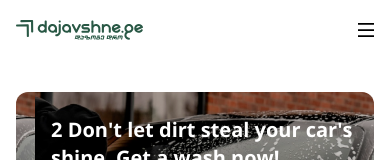
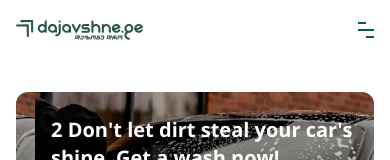
Before and after one commit to Dajavshne/Dajavshne-FE, a Next.js app: page / in a window 390 px wide. Shown: the top 160 px of the page. Built offline with nearby package versions, Linux system fonts and the light colour scheme.

Commit message:
Improve mobile menu styling

```diff
--- a/src/app/(main)/components/Header.tsx
+++ b/src/app/(main)/components/Header.tsx
@@ -8,7 +8,6 @@ import { twJoin } from 'tailwind-merge';
 
 import BurgerIcon from '@/app/components/BurgerIcon';
 import Button from '@/app/components/Button';
-import CloseIcon from '@/app/components/CloseIcon';
 import NavLink from '@/app/components/NavLink';
 import useWindowSize from '@/app/hooks/useWindowSize';
 
@@ -80,17 +79,16 @@ const Header = () => {
       isOverlayVisible &&
       createPortal(
         <div
-          className="absolute left-0 top-0 size-full bg-black/15 backdrop-blur-sm"
+          className="fixed left-0 top-0 size-full bg-black/15 backdrop-blur-sm"
           onClick={toggleMenu}
         >
           <div
             className={twJoin(
-              'flex h-full w-[264px] flex-col bg-white px-4 py-8 transition-all duration-300',
-              !isMenuOpened && '-translate-x-full',
+              'absolute right-0 flex h-full w-[264px] flex-col bg-white px-4 py-8 transition-all duration-300',
+              !isMenuOpened && 'translate-x-full',
             )}
             onClick={(e) => e.stopPropagation()}
           >
-            <CloseIcon onClick={toggleMenu} />
             <nav className="mt-6">{renderMenu()}</nav>
             <div className="mt-12 flex flex-col-reverse gap-y-4">{renderAccountControls()}</div>
           </div>
@@ -101,12 +99,14 @@ const Header = () => {
   };
 
   return (
-    <header className="mx-auto flex max-w-1920 items-center justify-between px-4 py-5 md:px-12 lg:py-10 2xl:px-desktop">
+    <header className="mx-auto flex max-w-1920 items-center justify-between px-4 py-5 md:px-6 lg:py-10 2xl:px-desktop">
       {renderLogo()}
-      <BurgerIcon onClick={toggleMenu} />
-      {isDesktopMenu && <nav>{renderMenu()}</nav>}
+      {!isDesktopMenu && <BurgerIcon isTransformed={isMenuOpened} onClick={toggleMenu} />}
+      {isDesktopMenu && <nav className="hidden lg:block">{renderMenu()}</nav>}
       {isDesktopMenu && (
-        <div className="flex items-center justify-center gap-6">{renderAccountControls()}</div>
+        <div className=" hidden items-center justify-center gap-6 lg:flex">
+          {renderAccountControls()}
+        </div>
       )}
       {renderMenuOverlay()}
     </header>
--- a/src/app/(main)/layout.tsx
+++ b/src/app/(main)/layout.tsx
@@ -16,7 +16,7 @@ export default function MainLayout({
   return (
     <>
       <Header />
-      <main className="mx-auto max-w-1920 px-4 md:px-16 2xl:px-desktop">{children}</main>
+      <main className="mx-auto max-w-1920 px-4 md:px-6 2xl:px-desktop">{children}</main>
     </>
   );
 }
--- a/src/app/components/BurgerIcon.tsx
+++ b/src/app/components/BurgerIcon.tsx
@@ -1,19 +1,29 @@
-import Image from 'next/image';
+import { twJoin } from 'tailwind-merge';
 
 interface BurgerIconProps {
   onClick: () => void;
+  isTransformed: boolean;
 }
 
-const BurgerIcon = ({ onClick }: BurgerIconProps) => {
+const BurgerIcon = ({ onClick, isTransformed }: BurgerIconProps) => {
   return (
-    <Image
-      src="/burger.svg"
-      alt="Menu"
-      width={16}
-      height={16}
-      className="lg:hidden"
-      onClick={onClick}
-    />
+    <div className="z-20 flex size-4 flex-col justify-between" onClick={onClick}>
+      <div
+        className={twJoin(
+          'relative h-[2px] w-1/2 bg-primary duration-200',
+          isTransformed && 'left-[1px] top-1 rotate-45',
+        )}
+      />
+      <div
+        className={twJoin('h-[2px] w-full bg-primary duration-200', isTransformed && '-rotate-45')}
+      />
+      <div
+        className={twJoin(
+          'relative h-[2px] w-1/2 translate-x-full bg-primary duration-200',
+          isTransformed && 'bottom-1 right-[1px] rotate-45',
+        )}
+      />
+    </div>
   );
 };
 
--- a/src/app/hooks/useWindowSize.ts
+++ b/src/app/hooks/useWindowSize.ts
@@ -7,7 +7,7 @@ interface WindowSizeTypes {
 
 const useWindowSize = () => {
   const [windowSize, setWindowSize] = useState<WindowSizeTypes>({
-    width: 0,
+    width: 1024,
     height: 0,
   });
 
```
Also changed, not shown: public/burger.svg.
